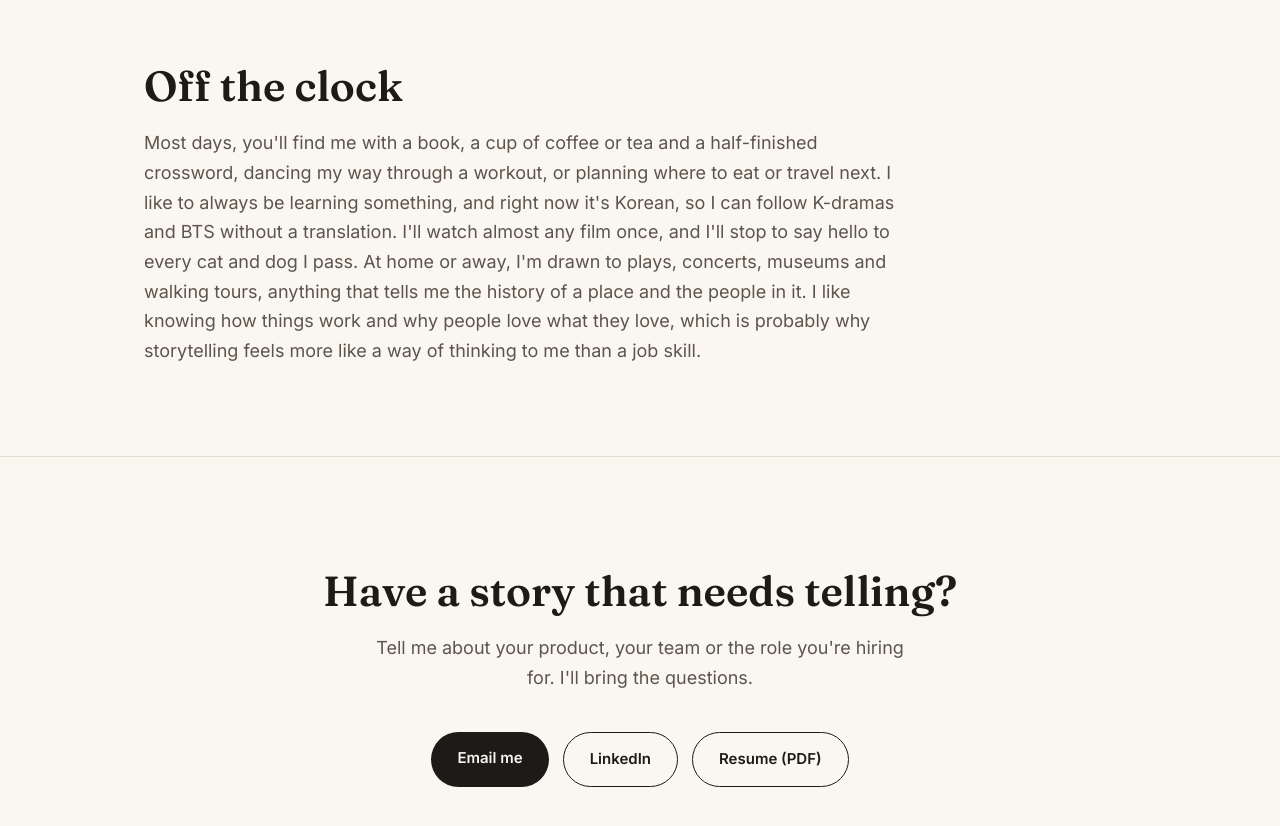
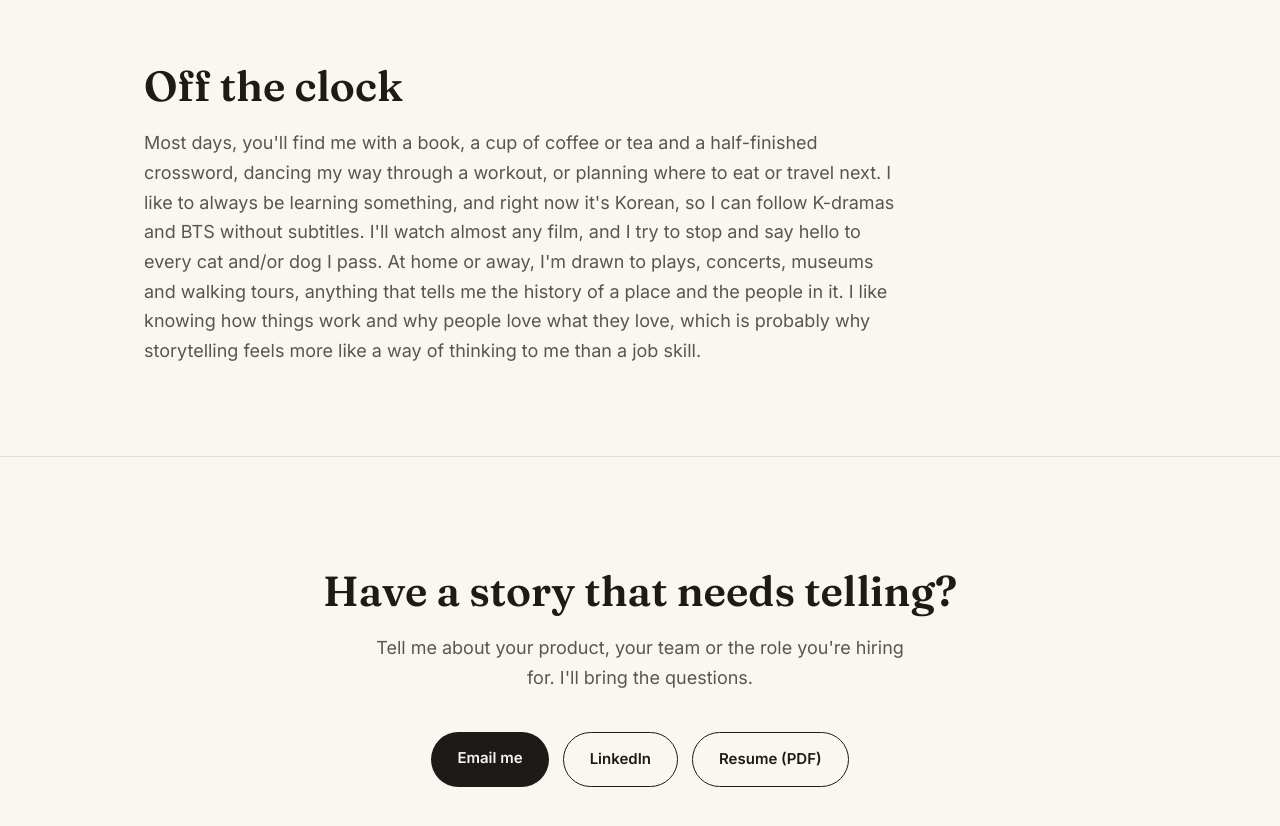
Before and after one commit to ananyaganguli/ananyaganguli.github.io, a plain HTML site: page index.html in a window 1280 px wide. Shown: the part 9540-10366 px from the top of the page. Drawn offline with Linux system fonts and the light colour scheme.

Commit message:
Add files via upload
subs

```diff
--- a/index.html
+++ b/index.html
@@ -584,7 +584,7 @@
   <section id="off-the-clock" class="offclock">
     <div class="wrap">
       <h2>Off the clock</h2>
-      <p>Most days, you'll find me with a book, a cup of coffee or tea and a half-finished crossword, dancing my way through a workout, or planning where to eat or travel next. I like to always be learning something, and right now it's Korean, so I can follow K-dramas and BTS without a translation. I'll watch almost any film once, and I'll stop to say hello to every cat and dog I pass. At home or away, I'm drawn to plays, concerts, museums and walking tours, anything that tells me the history of a place and the people in it. I like knowing how things work and why people love what they love, which is probably why storytelling feels more like a way of thinking to me than a job skill.</p>
+      <p>Most days, you'll find me with a book, a cup of coffee or tea and a half-finished crossword, dancing my way through a workout, or planning where to eat or travel next. I like to always be learning something, and right now it's Korean, so I can follow K-dramas and BTS without subtitles. I'll watch almost any film, and I try to stop and say hello to every cat and/or dog I pass. At home or away, I'm drawn to plays, concerts, museums and walking tours, anything that tells me the history of a place and the people in it. I like knowing how things work and why people love what they love, which is probably why storytelling feels more like a way of thinking to me than a job skill.</p>
     </div>
   </section>
 
```
